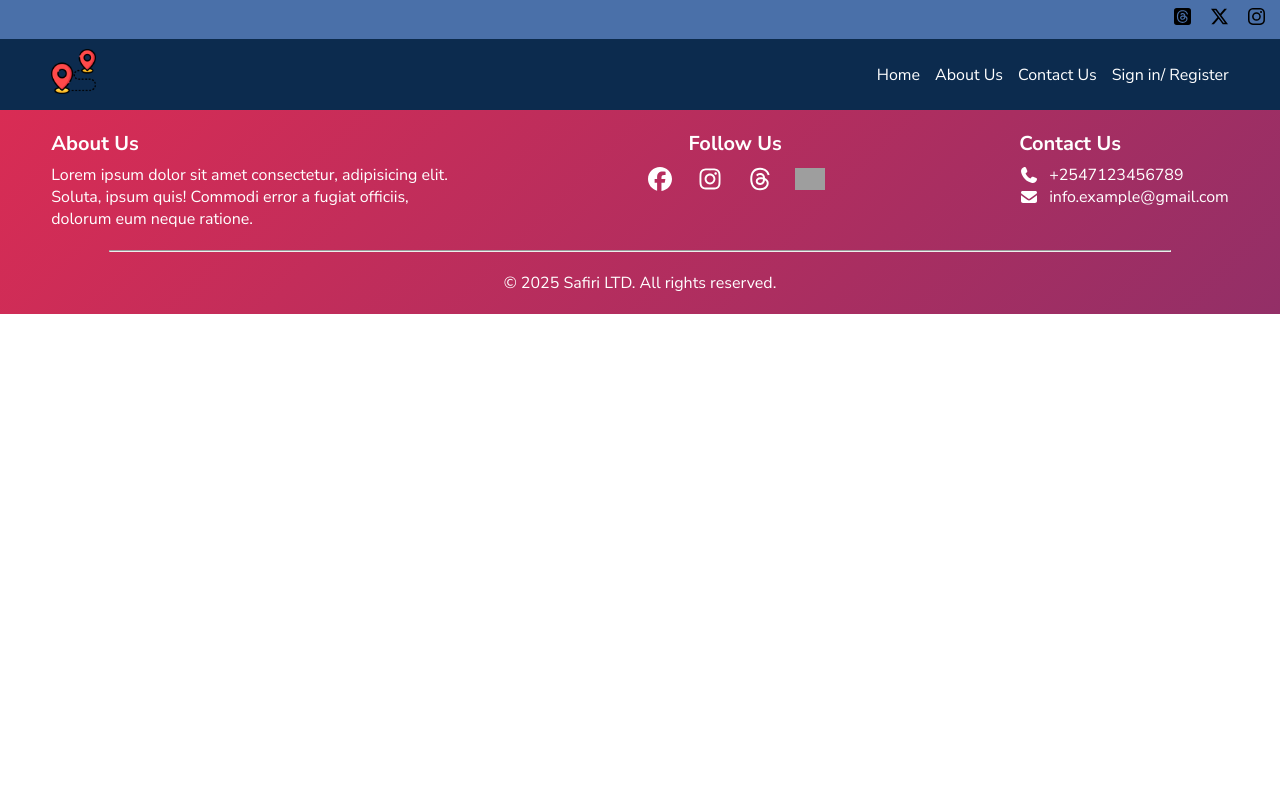
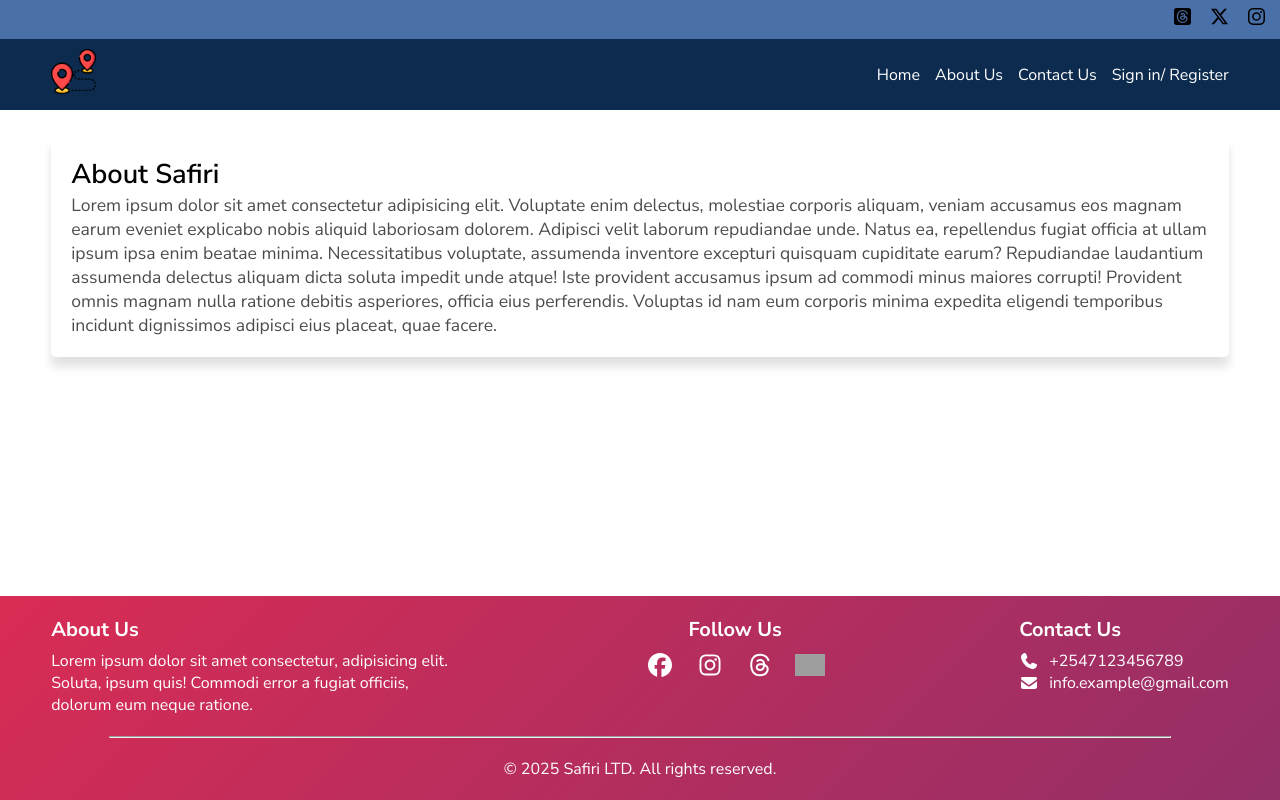
Before and after one commit to kazungu-p/safiri-app, a React (Vite) app: page /about in a window 1280 px wide. Built offline with nearby package versions, Linux system fonts and the light colour scheme; grey boxes are pictures that could not be loaded.

Commit message:
Added information in the about section. Styled the app to ensure footer always stays at the bottom

```diff
--- a/src/App.jsx
+++ b/src/App.jsx
@@ -1,5 +1,6 @@
 import React from "react";
 import { BrowserRouter as Router, Routes, Route } from "react-router-dom";
+import "./assets/styles/App.css"
 
 import Navbar from "./components/Navbar";
 import Footer from "./components/Footer";
@@ -11,16 +12,20 @@ import Contact from "./pages/Contact";
 function App() {
 
   return (
+    <div className="app-wrapper">
       <Router>
         <Navbar />
+          <div className="content">
             <Routes>
               <Route path="/" element={<Home />} />
-          <Route path="/about" element={<About/>}/>
+              <Route path="/about" element={<About />} />
               <Route path="/contact" element={<Contact />} />
               <Route path="/join" />
             </Routes>
+          </div>
         <Footer />
       </Router>
+    </div>
   )
 }
 
--- /dev/null
+++ b/src/assets/styles/App.css
@@ -0,0 +1,9 @@
+.app-wrapper {
+  min-height: 100vh;
+  display: flex;
+  flex-direction: column;
+}
+
+.content {
+  flex: 1;
+}
--- /dev/null
+++ b/src/assets/styles/aboutus.css
@@ -0,0 +1,15 @@
+.content-container{
+    margin: 2% 4%;
+    border-radius: 5px;
+    padding:20px;
+    margin-bottom: 10%;
+    box-shadow: 0 10px 10px #2222;
+}
+.content-container h2{
+    font-weight: 600;
+    font-size: 1.7em;
+}
+.content-container p{
+    font-size: 1.1em;
+    opacity: 0.7;
+}
--- /dev/null
+++ b/src/components/Aboutus.jsx
@@ -0,0 +1,16 @@
+import React from "react";
+import "../assets/styles/aboutus.css"
+
+function Aboutus() {
+    return (
+        <div className="content-container">
+            <h2>About Safiri</h2>
+
+            <p>
+                Lorem ipsum dolor sit amet consectetur adipisicing elit. Voluptate enim delectus, molestiae corporis aliquam, veniam accusamus eos magnam earum eveniet explicabo nobis aliquid laboriosam dolorem. Adipisci velit laborum repudiandae unde. Natus ea, repellendus fugiat officia at ullam ipsum ipsa enim beatae minima. Necessitatibus voluptate, assumenda inventore excepturi quisquam cupiditate earum? Repudiandae laudantium assumenda delectus aliquam dicta soluta impedit unde atque! Iste provident accusamus ipsum ad commodi minus maiores corrupti! Provident omnis magnam nulla ratione debitis asperiores, officia eius perferendis. Voluptas id nam eum corporis minima expedita eligendi temporibus incidunt dignissimos adipisci eius placeat, quae facere.
+            </p>
+
+        </div>
+    )
+}
+export default Aboutus;
--- a/src/index.css
+++ b/src/index.css
@@ -4,9 +4,17 @@
 }
 body{
   font-family: "Nunito Sans";
-   -ms-overflow-style: none;
+  -ms-overflow-style: none;
   scrollbar-width: none;
+  display: flex;
+  flex-direction: column;
 }
 ::-webkit-scrollbar {
   display: none;
 }
+
+html, body, #root {
+  height: 100%;
+  margin: 0;
+  padding: 0;
+}
--- a/src/pages/About.jsx
+++ b/src/pages/About.jsx
@@ -1,7 +1,8 @@
 import React from "react";
+import Aboutus from "../components/Aboutus";
 
 function About(){
-    return
+    return <Aboutus />
 }
 
 export default About;
```
Lines whose indentation alone changed are shown as unchanged.
